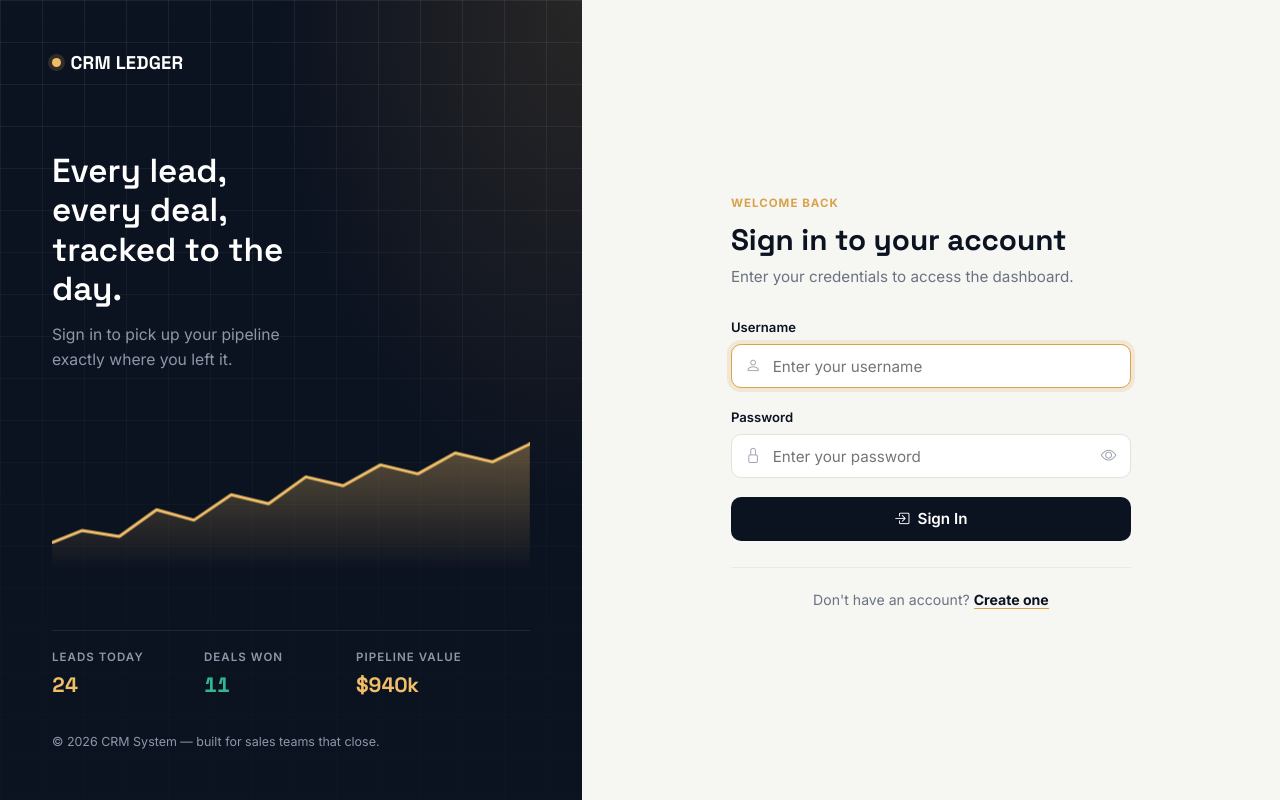
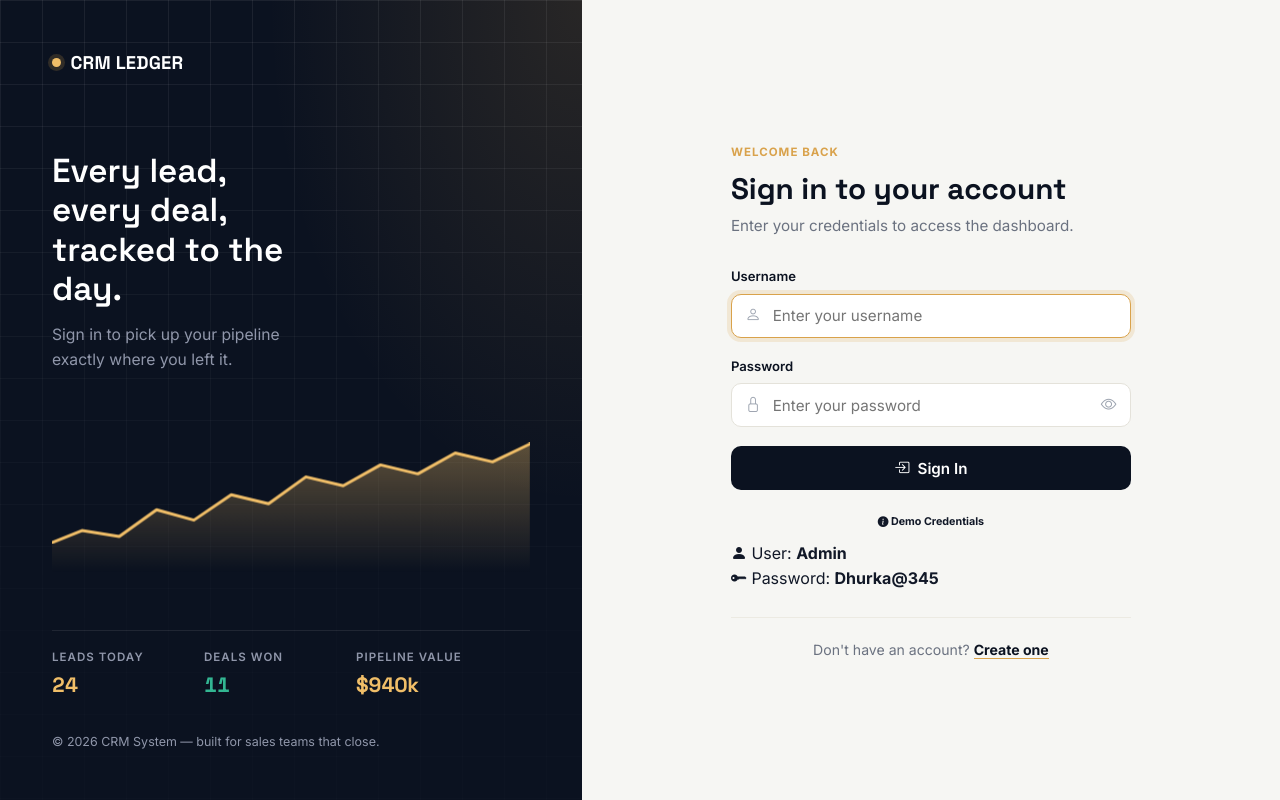
Before and after one commit to dhurka832/Customer_Relationship_Management_System, a Django app: template crm_app/templates/login.html in a window 1280 px wide. Run offline with Django 5.2, Linux system fonts and the light colour scheme; the template is opened without the code that fills it, so the values that code supplies are empty.

Commit message:
add demo credentials

```diff
--- a/crm_app/admin.py
+++ b/crm_app/admin.py
@@ -4,3 +4,6 @@ from .models import Customer, Lead, FollowUp
 admin.site.register(Customer)
 admin.site.register(Lead)
 admin.site.register(FollowUp)
+
+# Admin - Dhurka@345
+# Radhi - Radhi@345 - user
--- a/crm_app/templates/login.html
+++ b/crm_app/templates/login.html
@@ -118,6 +118,28 @@
                     </button>
                 </form>
 
+                <div class="demo-credentials mt-4">
+                    <h6 class="text-center mb-3">
+                        <i class="bi bi-info-circle-fill"></i> Demo Credentials
+                    </h6>
+
+                   <div class="d-flex justify-content-center gap-2 flex-wrap">
+                        <div class="demo-cred-pill"
+                            onclick="fillCredentials('Admin','Dhurka@345')">
+                            <i class="bi bi-person-fill"></i>
+                            <span>User:</span>
+                            <strong>Admin</strong>
+                        </div>
+
+                        <div class="demo-cred-pill"
+                            onclick="fillCredentials('Admin','Dhurka@345')">
+                            <i class="bi bi-key-fill"></i>
+                            <span>Password:</span>
+                            <strong>Dhurka@345</strong>
+                        </div>
+                    </div>
+                </div>
+
                 <div class="auth-alt">
                     Don't have an account? <a href="{% url 'register' %}">Create one</a>
                 </div>
```
Also changed, not shown: 9 other files.
